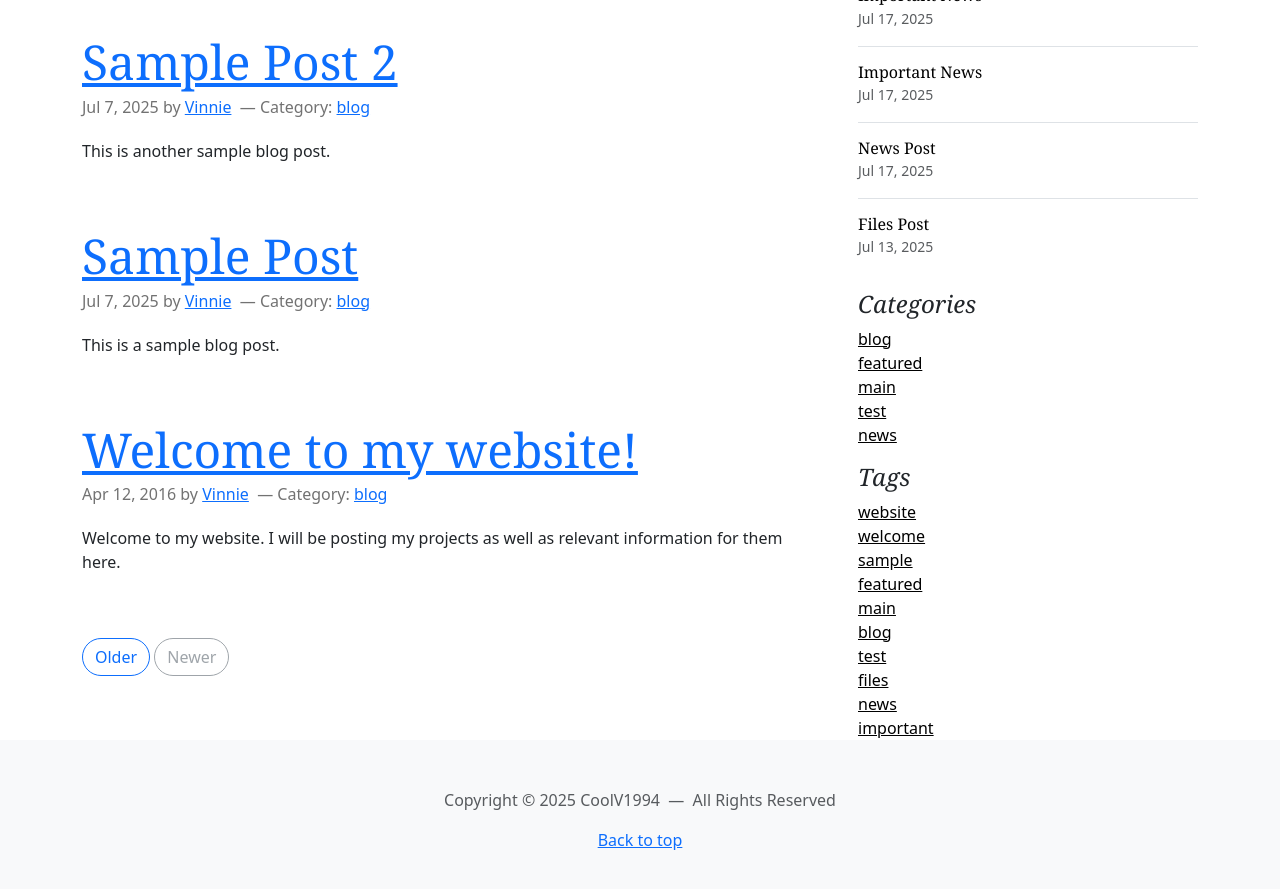
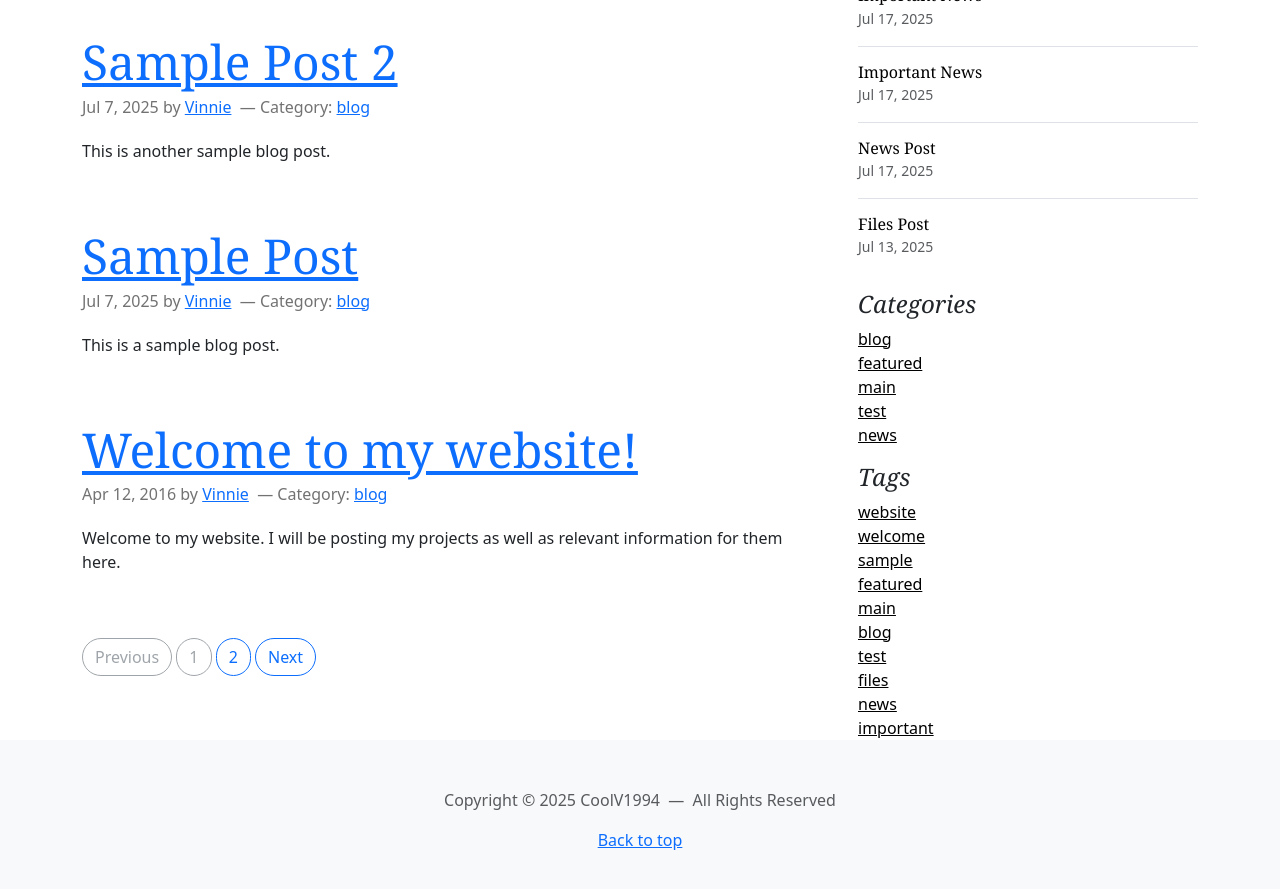
Before and after one commit to CoolV1994/Template-Bootstrap-5, a Jekyll site: the page built from index.html, in a window 1280 px wide and 900 px high, scrolled down 1954 px. Shown: the top 889 px of the window. Built offline with Jekyll 4.4.1, drawn with Linux system fonts in a browser that asks for light colours; the list of posts is cut into pages by our own code.

Commit message:
Update index.html

```diff
--- a/index.html
+++ b/index.html
@@ -87,10 +87,31 @@
 {% endfor %}
 <!-- End Posts -->
 
-			<nav class="blog-pagination" aria-label="Pagination">
-				<a class="btn btn-outline-primary rounded-pill" href="#">Older</a>
-				<a class="btn btn-outline-secondary rounded-pill disabled" aria-disabled="true">Newer</a>
-			</nav>
+		<!-- Start Paginator -->
+		<nav class="blog-pagination" aria-label="Pagination">
+{% if paginator.previous_page %}
+			<a class="btn btn-outline-primary rounded-pill" href="{{ paginator.previous_page_path }}">Previous</a>
+{% else %}
+			<a class="btn btn-outline-secondary rounded-pill disabled" aria-disabled="true">Previous</a>
+{% endif %}
+
+{% for page in (1..paginator.total_pages) %}
+{% if page == paginator.page %}
+			<a class="btn btn-outline-secondary rounded-pill disabled" aria-disabled="true">{{ page }}</a>
+{% elsif page == 1 %}
+			<a class="btn btn-outline-primary rounded-pill" href="{{ site.paginate_path | relative_url | replace: 'page-:num/', '' }}">{{ page }}</a>
+{% else %}
+			<a class="btn btn-outline-primary rounded-pill" href="{{ site.paginate_path | relative_url | replace: ':num', page }}">{{ page }}</a>
+{% endif %}
+{% endfor %}
+
+{% if paginator.next_page %}
+			<a class="btn btn-outline-primary rounded-pill" href="{{ paginator.next_page_path }}">Next</a>
+{% else %}
+			<a class="btn btn-outline-secondary rounded-pill disabled" aria-disabled="true">Next</a>
+{% endif %}
+		</nav>
+		<!-- End Paginator -->
 
 		</div><!-- /#blog-posts -->
 
```
